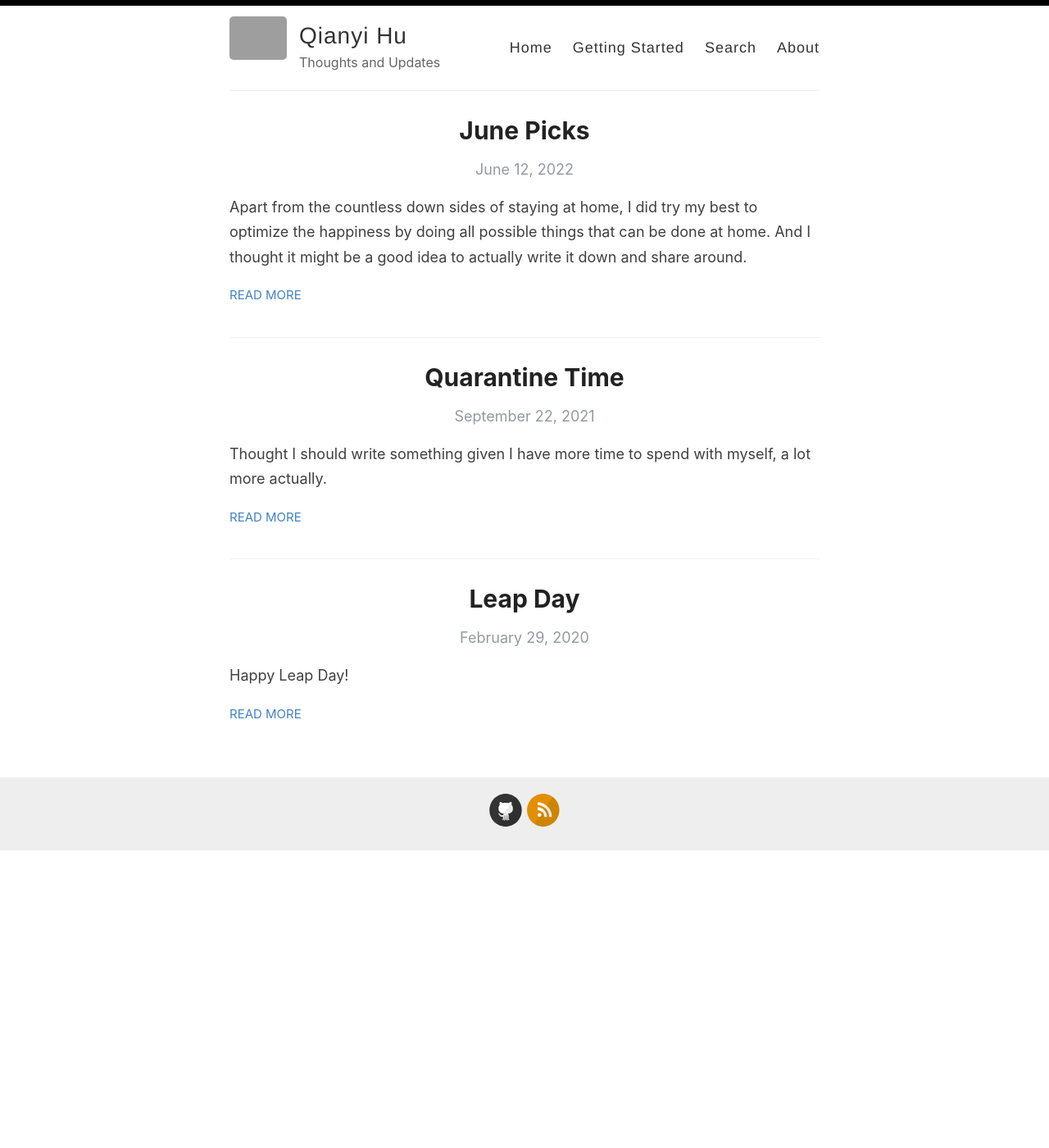
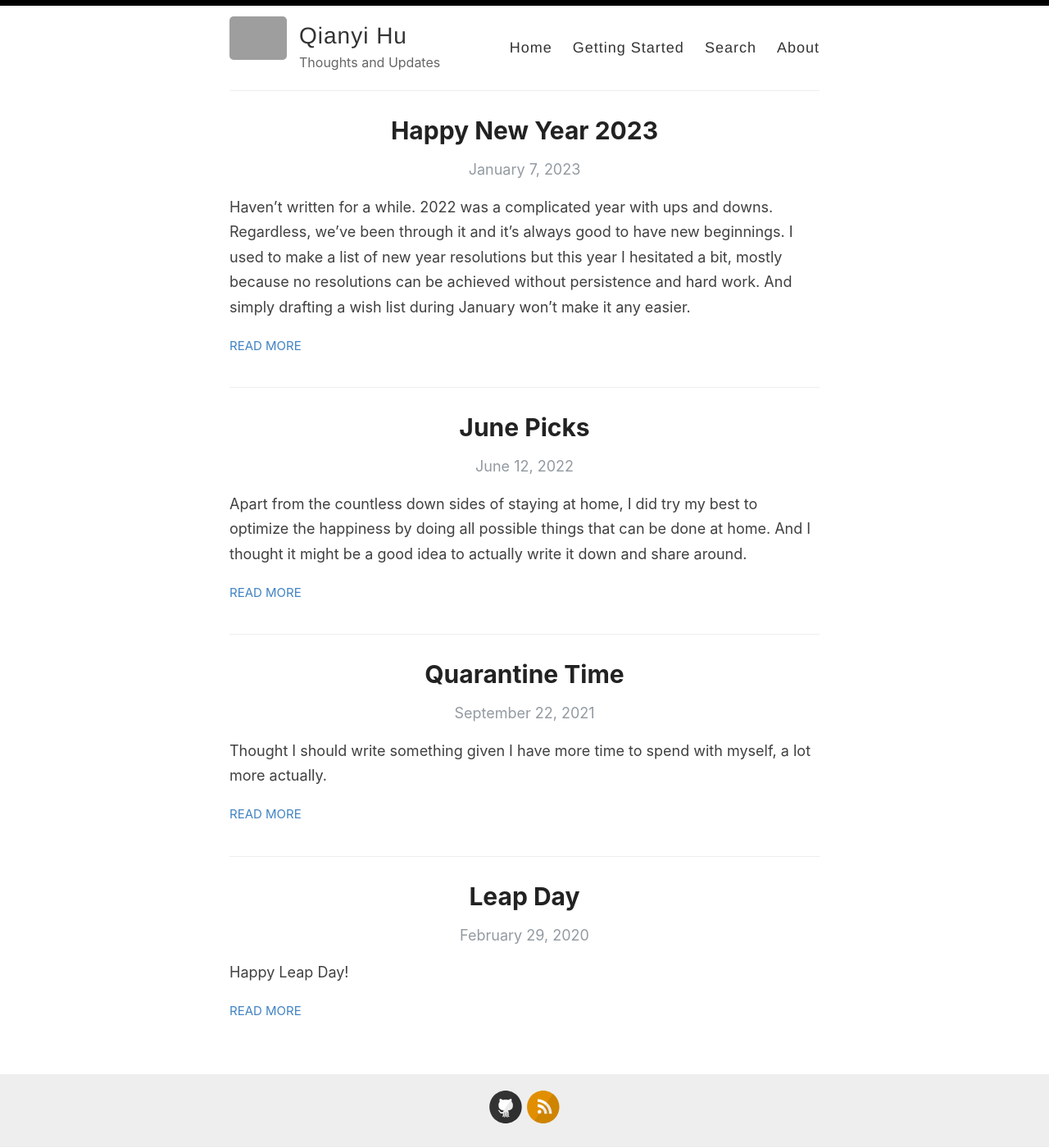
Before and after one commit to QianyiHu/qianyihu.github.io, a Jekyll site: the page built from index.html, in a window 1280 px wide. Shown: the whole page at 82% size. Built offline with Jekyll 4.4.1, drawn with Linux system fonts in a browser that asks for light colours; the list of posts is cut into pages by our own code; before the commit the page ends 1038 px from its top, so only the background shows below that; grey boxes are pictures that could not be loaded.

Commit message:
add new update

```diff
--- a/_config.yml
+++ b/_config.yml
@@ -6,7 +6,7 @@
 name: Qianyi Hu
 
 # Name of the author
-author: Qianyi Hu
+author: QH
 
 # Short bio or description (displayed in the header)
 description: Thoughts and Updates
--- /dev/null
+++ b/_posts/2023-01-07-new-year.md
@@ -0,0 +1,9 @@
+---
+layout: post
+title: Happy New Year 2023
+categories: Thoughts
+---
+
+Haven't written for a while. 2022 was a complicated year with ups and downs. Regardless, we've been through it and it's always good to have new beginnings. I used to make a list of new year resolutions but this year I hesitated a bit, mostly because no resolutions can be achieved without persistence and hard work. And simply drafting a wish list during January won't make it any easier.
+
+That being said, I still have hopes for this year and the coming future. I wish I will be healthier, tougher, with more courage and wisdom. Wish my family and my loved ones are all happy and healthy. I want to read more books (or at least the same as last year), try more new bread or pastry recipes, and try building some things, no matter how trivial it is. The world seems to have more chaos and become more unpredictable, but one must hold their faith, keep their inner peace, do what they can, and never give in.
```
Also changed, not shown: _pages/about.md (+1 -1 lines).
